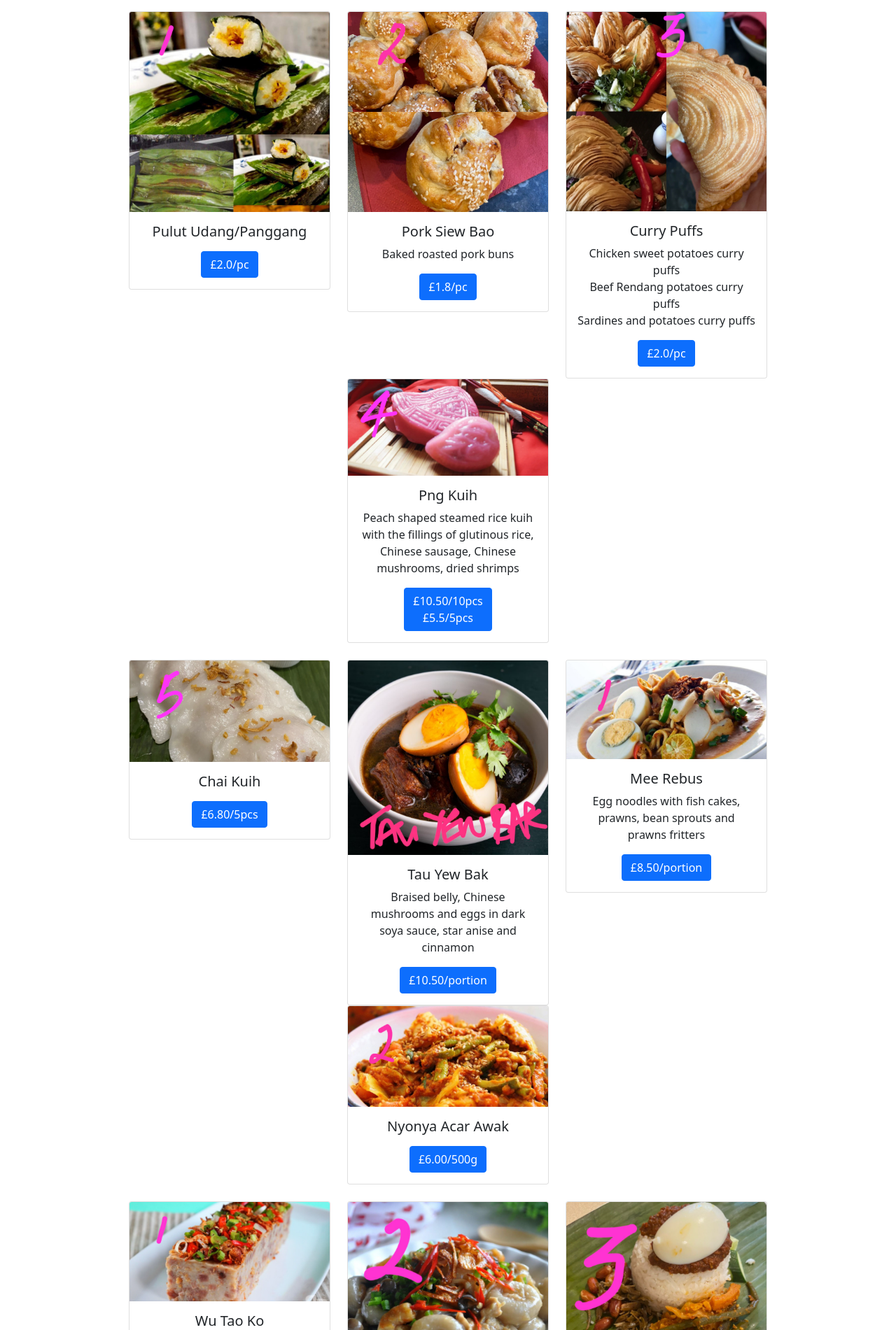
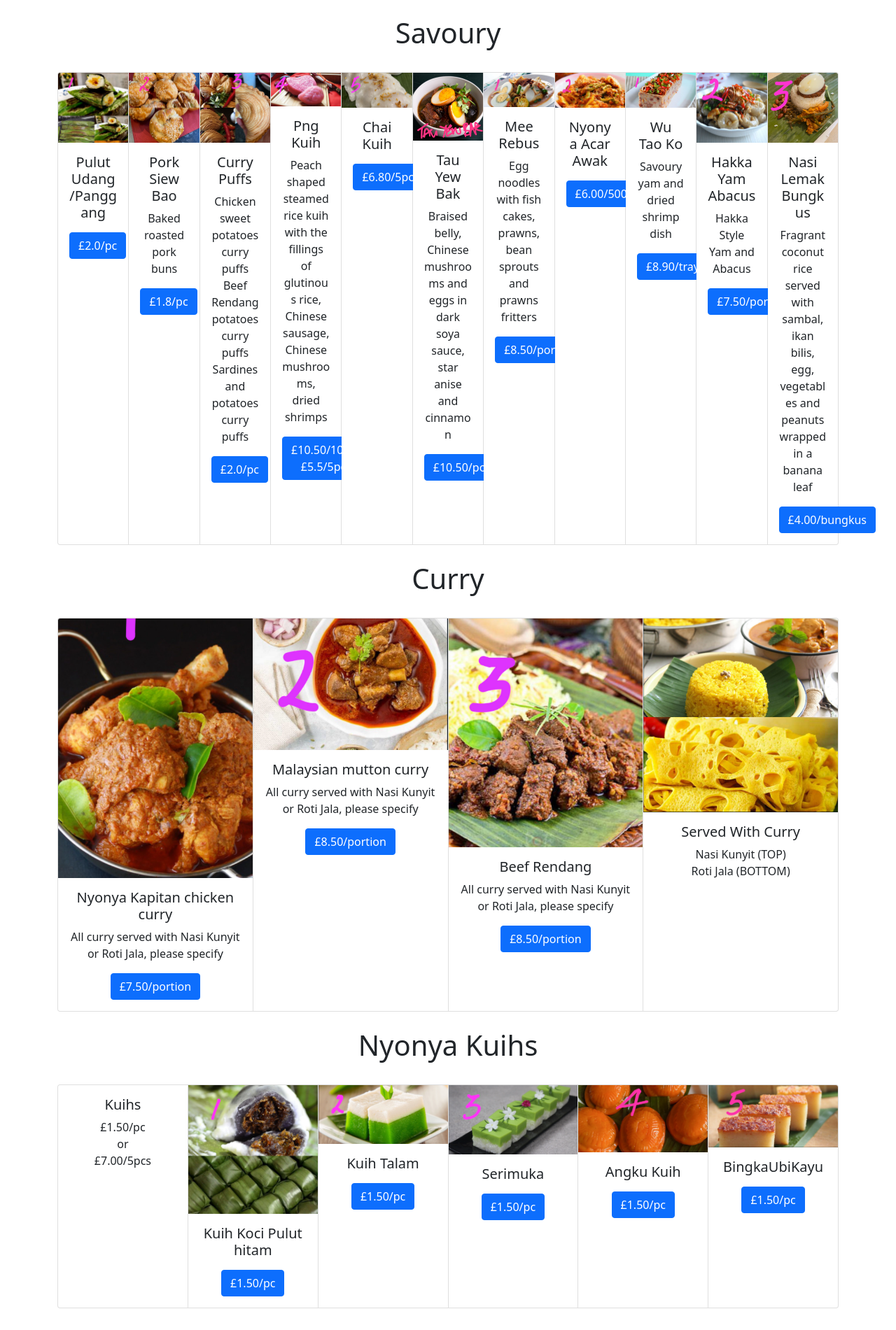
Before and after one commit to kuliyhog/auntie_menu, a React (Create React App) app: page / in a window 1280 px wide. Shown: the part 599-2500 px from the top of the page at 70% size. After the commit the page ends 2469 px from the top, so only its background shows below. Built offline with nearby package versions, Linux system fonts and the light colour scheme.

Commit message:
cardgroup change

```diff
--- a/package.json
+++ b/package.json
@@ -1,7 +1,7 @@
 {
   "name": "my-app",
   "version": "0.1.0",
-  "homepage": "https://kuliyhog.github.io/auntie_menu/",
+  "homepage": "https://kuliyhog.github.io/auntie_menu",
   "private": false,
   "dependencies": {
     "@testing-library/jest-dom": "^5.16.4",
--- a/src/App.css
+++ b/src/App.css
@@ -36,3 +36,11 @@
     transform: rotate(360deg);
   }
 }
+
+.list {
+  display: flex;
+  flex-direction: row;
+  justify-content: center;
+  align-content: center;
+  flex-wrap: wrap;
+}
--- a/src/App.js
+++ b/src/App.js
@@ -3,10 +3,7 @@ import Button from 'react-bootstrap/Button';
 import Card from 'react-bootstrap/Card';
 import 'bootstrap/dist/css/bootstrap.min.css';
 import Container from 'react-bootstrap/Container';
-import Row from 'react-bootstrap/Row';
-import Col from 'react-bootstrap/Col';
-import { Link } from "react-router-dom";
-
+import CardGroup from 'react-bootstrap/CardGroup';
 
 function App() {
   return (
@@ -15,17 +12,10 @@ function App() {
       <br></br>
       <Container>
         <h1>Bak Zhangs</h1>
-        <br></br>
-        <Row className="justify-content-md-center">
-          <Col md="auto">
-          <Card
-            // bg={"Secondary".toLowerCase()}
-            // key={"Secondary"}
-            // text={"Secondary".toLowerCase() === 'light' ? 'dark' : 'white'}
-            style={{ width: '18rem' }}
-            // className="mb-2"
-          >
-              <Card.Img variant="top" src="/Images/BakZhang.png" />
+        <br></br>、
+        <CardGroup className='list'>
+          <Card style={{ width: '18rem' }}>
+                <Card.Img variant="top" src={process.env.PUBLIC_URL + "/Images/BakZhang.png"} />
                 <Card.Body>
                   <Card.Title>Bak Zhang</Card.Title>
                   <Card.Text>
@@ -34,10 +24,8 @@ function App() {
                   <Button variant="primary">£4.1/Zhang</Button>
                 </Card.Body>
               </Card>
-          </Col>
-          <Col md="auto">
               <Card style={{ width: '18rem' }}>
-              <Card.Img variant="top" src="/Images/NyonyaZhang.png" />
+              <Card.Img variant="top" src={process.env.PUBLIC_URL + "/Images/NyonyaZhang.png"} />
               <Card.Body>
                 <Card.Title>Nyonya Zhang</Card.Title>
                 <Card.Text>
@@ -46,15 +34,13 @@ function App() {
                 <Button variant="primary">£3.9/Zhang</Button>
               </Card.Body>
             </Card>
-          </Col>
-        </Row>
+        </CardGroup>
         <br></br>
         <h1>Savoury</h1>
         <br></br>
-        <Row className="justify-content-md-center">
-          <Col md="auto">
+        <CardGroup className='list'>
             <Card style={{ width: '18rem' }}>
-              <Card.Img variant="top" src="/Images/PulutUdang.png" />
+              <Card.Img variant="top" src={process.env.PUBLIC_URL + "/Images/PulutUdang.png"} />
               <Card.Body>
                 <Card.Title>Pulut Udang/Panggang</Card.Title>
                 <Card.Text>
@@ -62,10 +48,8 @@ function App() {
                 <Button variant="primary">£2.0/pc</Button>
               </Card.Body>
             </Card>
-          </Col>
-          <Col md="auto">
             <Card style={{ width: '18rem' }}>
-              <Card.Img variant="top" src="/Images/SiewBaoPork.png" />
+              <Card.Img variant="top" src={process.env.PUBLIC_URL + "/Images/SiewBaoPork.png"} />
               <Card.Body>
                 <Card.Title>Pork Siew Bao</Card.Title>
                 <Card.Text>
@@ -74,10 +58,8 @@ function App() {
                 <Button variant="primary">£1.8/pc</Button>
               </Card.Body>
             </Card>
-          </Col>
-          <Col md="auto">
             <Card style={{ width: '18rem' }}>
-              <Card.Img variant="top" src="/Images/CurryPuffs.png" />
+              <Card.Img variant="top" src={process.env.PUBLIC_URL + "/Images/CurryPuffs.png"} />
               <Card.Body>
                 <Card.Title>Curry Puffs</Card.Title>
                 <Card.Text>
@@ -88,10 +70,8 @@ function App() {
                 <Button variant="primary">£2.0/pc</Button>
               </Card.Body>
             </Card>
-          </Col>
-          <Col md="auto">
             <Card style={{ width: '18rem' }}>
-              <Card.Img variant="top" src="/Images/PngKuih.png" />
+              <Card.Img variant="top" src={process.env.PUBLIC_URL + "/Images/PngKuih.png"} />
               <Card.Body>
                 <Card.Title>Png Kuih</Card.Title>
                 <Card.Text>
@@ -100,13 +80,8 @@ function App() {
                 <Button variant="primary">£10.50/10pcs<br></br>£5.5/5pcs</Button>
               </Card.Body>
             </Card>
-          </Col>
-        </Row>
-        <br></br>
-        <Row className="justify-content-md-center">
-          <Col md="auto">
             <Card style={{ width: '18rem' }}>
-              <Card.Img variant="top" src="/Images/ChaiKuih.png" />
+              <Card.Img variant="top" src={process.env.PUBLIC_URL + "/Images/ChaiKuih.png"} />
               <Card.Body>
                 <Card.Title>Chai Kuih</Card.Title>
                 <Card.Text>
@@ -114,10 +89,8 @@ function App() {
                 <Button variant="primary">£6.80/5pcs</Button>
               </Card.Body>
             </Card>
-          </Col>
-          <Col md="auto">
             <Card style={{ width: '18rem' }}>
-              <Card.Img variant="top" src="/Images/TauYewBak.png" />
+              <Card.Img variant="top" src={process.env.PUBLIC_URL + "/Images/TauYewBak.png"} />
               <Card.Body>
                 <Card.Title>Tau Yew Bak</Card.Title>
                 <Card.Text>
@@ -126,10 +99,8 @@ function App() {
                 <Button variant="primary">£10.50/portion</Button>
               </Card.Body>
             </Card>
-          </Col>
-          <Col md="auto">
             <Card style={{ width: '18rem' }}>
-              <Card.Img variant="top" src="/Images/MeeRebus.png" />
+              <Card.Img variant="top" src={process.env.PUBLIC_URL + "/Images/MeeRebus.png"} />
               <Card.Body>
                 <Card.Title>Mee Rebus</Card.Title>
                 <Card.Text>
@@ -138,10 +109,8 @@ function App() {
                 <Button variant="primary">£8.50/portion</Button>
               </Card.Body>
             </Card>
-          </Col>
-          <Col md="auto">
             <Card style={{ width: '18rem' }}>
-              <Card.Img variant="top" src="/Images/Acar.png" />
+              <Card.Img variant="top" src={process.env.PUBLIC_URL + "/Images/Acar.png"} />
               <Card.Body>
                 <Card.Title>Nyonya Acar Awak</Card.Title>
                 <Card.Text>
@@ -149,13 +118,8 @@ function App() {
                 <Button variant="primary">£6.00/500g</Button>
               </Card.Body>
             </Card>
-          </Col>
-        </Row>
-        <br></br>
-        <Row className="justify-content-md-center">
-          <Col md="auto">
             <Card style={{ width: '18rem' }}>
-              <Card.Img variant="top" src="/Images/WuTaoKo.png" />
+              <Card.Img variant="top" src={process.env.PUBLIC_URL + "/Images/WuTaoKo.png"} />
               <Card.Body>
                 <Card.Title>Wu Tao Ko</Card.Title>
                 <Card.Text>
@@ -164,10 +128,8 @@ function App() {
                 <Button variant="primary">£8.90/tray</Button>
               </Card.Body>
             </Card>
-          </Col>
-          <Col md="auto">
             <Card style={{ width: '18rem' }}>
-              <Card.Img variant="top" src="/Images/HakkaYamAbacus.png" />
+              <Card.Img variant="top" src={process.env.PUBLIC_URL + "/Images/HakkaYamAbacus.png"} />
               <Card.Body>
                 <Card.Title>Hakka Yam Abacus</Card.Title>
                 <Card.Text>
@@ -176,10 +138,8 @@ function App() {
                 <Button variant="primary">£7.50/portion</Button>
               </Card.Body>
             </Card>
-          </Col>
-          <Col md="auto">
             <Card style={{ width: '18rem' }}>
-              <Card.Img variant="top" src="/Images/NasiLemakBungkus.png" />
+              <Card.Img variant="top" src={process.env.PUBLIC_URL + "/Images/NasiLemakBungkus.png"} />
               <Card.Body>
                 <Card.Title>Nasi Lemak Bungkus</Card.Title>
                 <Card.Text>
@@ -188,16 +148,14 @@ function App() {
                 <Button variant="primary">£4.00/bungkus</Button>
               </Card.Body>
             </Card>
-          </Col>
-        </Row>
-      </Container>
+          </CardGroup>
       <br></br>
       <h1>Curry</h1>
       <br></br>
-        <Row className="justify-content-md-center">
-          <Col md="auto">
+      <CardGroup className='list'>
+
             <Card style={{ width: '18rem' }}>
-              <Card.Img variant="top" src="/Images/KapitanChickenCurry.png" />
+              <Card.Img variant="top" src={process.env.PUBLIC_URL + "/Images/KapitanChickenCurry.png"} />
               <Card.Body>
                 <Card.Title>Nyonya Kapitan chicken curry</Card.Title>
                 <Card.Text>
@@ -206,10 +164,10 @@ function App() {
                 <Button variant="primary">£7.50/portion</Button>
               </Card.Body>
             </Card>
-          </Col>
-          <Col md="auto">
+
+
             <Card style={{ width: '18rem' }}>
-              <Card.Img variant="top" src="/Images/MalaysianMuttonCurry.png" />
+              <Card.Img variant="top" src={process.env.PUBLIC_URL + "/Images/MalaysianMuttonCurry.png"} />
               <Card.Body>
                 <Card.Title>Malaysian mutton curry</Card.Title>
                 <Card.Text>
@@ -218,10 +176,10 @@ function App() {
                 <Button variant="primary">£8.50/portion</Button>
               </Card.Body>
             </Card>
-          </Col>
-          <Col md="auto">
+
+
             <Card style={{ width: '18rem' }}>
-              <Card.Img variant="top" src="/Images/BeefRendang.png" />
+              <Card.Img variant="top" src={process.env.PUBLIC_URL + "/Images/BeefRendang.png"} />
               <Card.Body>
                 <Card.Title>Beef Rendang</Card.Title>
                 <Card.Text>
@@ -230,10 +188,10 @@ function App() {
                 <Button variant="primary">£8.50/portion</Button>
               </Card.Body>
             </Card>
-          </Col>
-          <Col md="auto">
+
+
             <Card style={{ width: '18rem' }}>
-              <Card.Img variant="top" src="/Images/CurrySides.png" />
+              <Card.Img variant="top" src={process.env.PUBLIC_URL + "/Images/CurrySides.png"} />
               <Card.Body>
                 <Card.Title>Served With Curry</Card.Title>
                 <Card.Text>
@@ -242,14 +200,14 @@ function App() {
                 </Card.Text>
               </Card.Body>
             </Card>
-          </Col>
-        </Row>
+
+        </CardGroup>
 
         <br></br>
         <h1>Nyonya Kuihs</h1>
         <br></br>
-        <Row className="justify-content-md-center">
-          <Col md="auto">
+
+        <CardGroup className='list'>
             <Card style={{ width: '18rem' }}>
               <Card.Body>
                 <Card.Title>Kuihs</Card.Title>
@@ -258,10 +216,10 @@ function App() {
                 </Card.Text>
               </Card.Body>
             </Card>
-          </Col>
-          <Col md="auto">
+
+
             <Card style={{ width: '18rem' }}>
-              <Card.Img variant="top" src="/Images/KuihKociPulutHitam.png" />
+              <Card.Img variant="top" src={process.env.PUBLIC_URL + "/Images/KuihKociPulutHitam.png"} />
               <Card.Body>
                 <Card.Title>Kuih Koci Pulut hitam</Card.Title>
                 <Card.Text>
@@ -269,10 +227,10 @@ function App() {
                 <Button variant="primary">£1.50/pc</Button>
               </Card.Body>
             </Card>
-          </Col>
-          <Col md="auto">
+
+
             <Card style={{ width: '18rem' }}>
-              <Card.Img variant="top" src="/Images/KuihTalam.png" />
+              <Card.Img variant="top" src={process.env.PUBLIC_URL + "/Images/KuihTalam.png"} />
               <Card.Body>
                 <Card.Title>Kuih Talam</Card.Title>
                 <Card.Text>
@@ -280,13 +238,8 @@ function App() {
                 <Button variant="primary">£1.50/pc</Button>
               </Card.Body>
             </Card>
-          </Col>
-        </Row>
-        <br></br>
-        <Row className="justify-content-md-center">
-          <Col md="auto">
             <Card style={{ width: '18rem' }}>
-              <Card.Img variant="top" src="/Images/Serimuka.png" />
+              <Card.Img variant="top" src={process.env.PUBLIC_URL + "/Images/Serimuka.png"} />
               <Card.Body>
                 <Card.Title>Serimuka</Card.Title>
                 <Card.Text>
@@ -294,10 +247,10 @@ function App() {
                 <Button variant="primary">£1.50/pc</Button>
               </Card.Body>
             </Card>
-          </Col>
-          <Col md="auto">
+
+
             <Card style={{ width: '18rem' }}>
-              <Card.Img variant="top" src="/Images/AngkuKuih.png" />
+              <Card.Img variant="top" src={process.env.PUBLIC_URL + "/Images/AngkuKuih.png"} />
               <Card.Body>
                 <Card.Title>Angku Kuih</Card.Title>
                 <Card.Text>
@@ -305,10 +258,8 @@ function App() {
                 <Button variant="primary">£1.50/pc</Button>
               </Card.Body>
             </Card>
-          </Col>
-          <Col md="auto">
             <Card style={{ width: '18rem' }}>
-              <Card.Img variant="top" src="/Images/BingkaUbiKayu.png" />
+              <Card.Img variant="top" src={process.env.PUBLIC_URL + "/Images/BingkaUbiKayu.png"} />
               <Card.Body>
                 <Card.Title>BingkaUbiKayu</Card.Title>
                 <Card.Text>
@@ -316,9 +267,9 @@ function App() {
                 <Button variant="primary">£1.50/pc</Button>
               </Card.Body>
             </Card>
-          </Col>
-        </Row>
+        </CardGroup>
 
+      </Container>
       </div>
     </div>
   );
```
Lines whose indentation alone changed are shown as unchanged.
